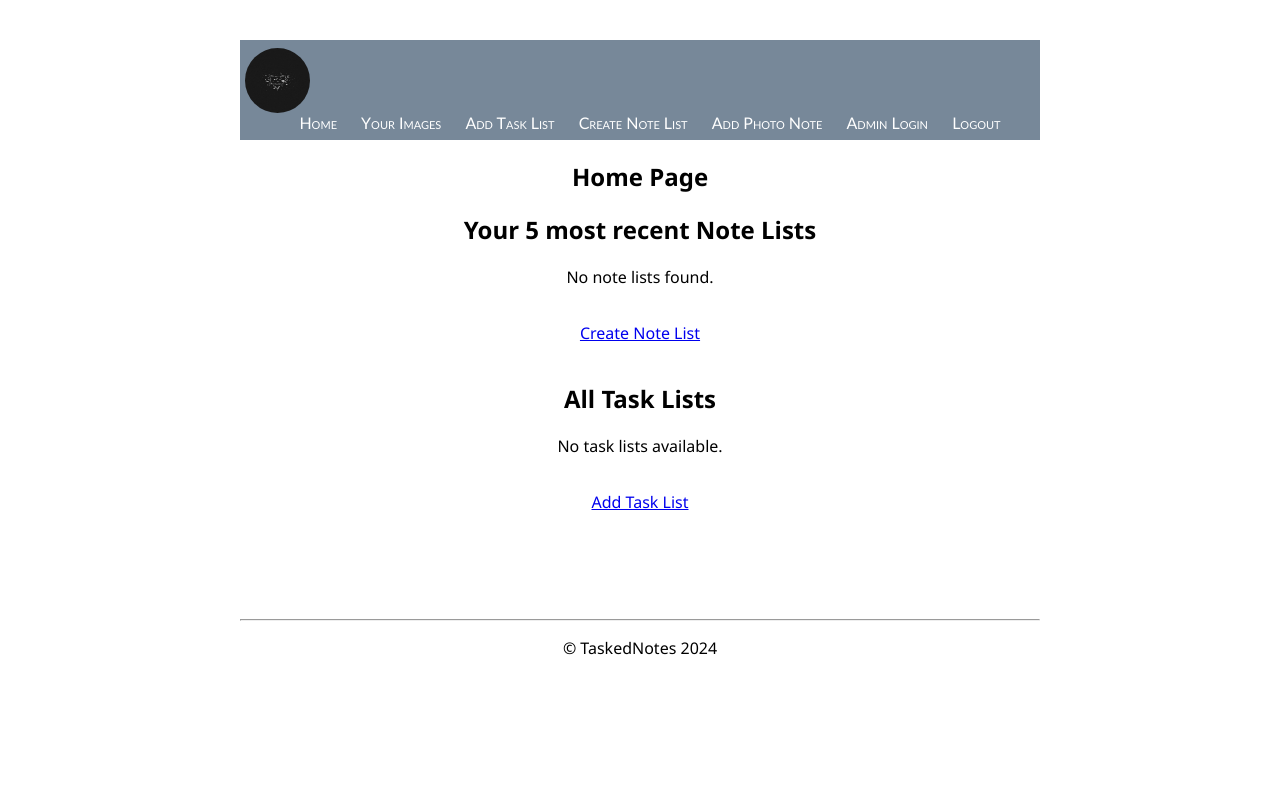
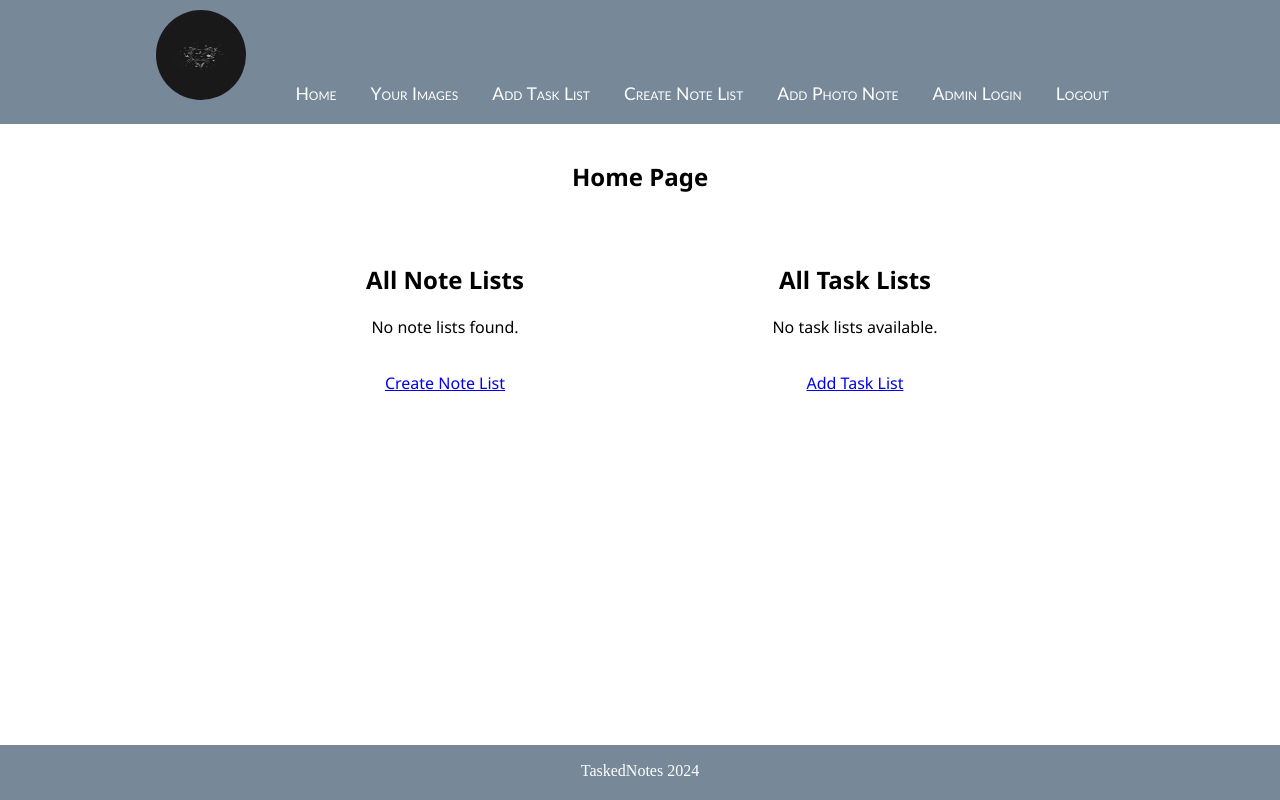
Before and after one commit to alovul/taskednotes, a Django app: page / in a window 1280 px wide. Run offline with Django 5.2, Linux system fonts and the light colour scheme; a user stored in the database is signed in; data that the repository does not hold is empty.

Commit message:
Cleaned up the UI

```diff
--- a/notes/static/notes/site.css
+++ b/notes/static/notes/site.css
@@ -11,9 +11,24 @@
     background-color: lightslategray;
     font: 1em 'Trebuchet MS', 'Lucida Sans Unicode', 'Lucida Grande', 'Lucida Sans', Arial, sans-serif;
     color: white;
-    padding: 8px 5px;
     text-align: center;
+    position: fixed; /* Fix the position */
+    top: 0; /* Stick it to the top of the screen */
+    left: 0; /* Stick it to the left */
+    width: 100%; /* Make it full width */
+    z-index: 1000; /* Ensure it's on top of other elements */
+    padding: 10px 0; /* Add padding */
 }
+
+/* Styling for navbar items */
+.navbar-item {
+    font-variant: small-caps;
+    display: inline-block; /* Display as inline-block */
+    margin: 0 15px; /* Add space between items */
+    font-size: 1.1em; /* Increase font size */
+    line-height: 40px; /* Adjust line height for vertical centering */
+}
+
 
 /* Styling for navigation bar links */
 .navbar a {
@@ -23,19 +38,14 @@
 
 /* Styling for the navbar brand */
 .navbar-brand {
-    font-size: 1.2em;
-    font-weight: 600;
+    font-size: 1.4em; /* Increase font size */
 }
 
-/* Styling for navbar items */
-.navbar-item {
-    font-variant: small-caps;
-    margin-left: 20px;
-}
 
 /* Styling for body content */
 .body-content {
-    padding: 20px;
+    padding: 30px;
+    padding-top: 120px; /* Adjust this value to match the height of your navbar */
     font-family: 'Segoe UI', Tahoma, Geneva, Verdana, sans-serif;
     text-align: center;
     margin: 0 auto;
@@ -78,20 +88,6 @@ input[type="submit"] {
 .message_list td {
     text-align: left;
     padding: 10px;
-}
-
-.note-list {
-    list-style-type: none;
-}
-
-.note-list-item li {
-    margin: 15px 0;
-}
-
-.note-list-item a,
-.note-list-item p {
-    display: inline-block;
-    margin: 15px;
 }
 
 /* Styling for delete button */
@@ -148,15 +144,66 @@ input[type="submit"] {
 
 /* Styling for the footer */
 .footer {
-    margin-top: 40px;
+    position: fixed;
+    bottom: 0;
+    left: 0;
+    width: 100%;
+    height: 55px; /* Adjust the height as needed */
+    background-color: lightslategray;
+    color: white;
+    text-align: center; /* Center text horizontally */
+    line-height: 20px; /* Vertically center text */
 }
 
+
+/* Styling for the profile picture */
 .navbar-profile-pic {
-    height: 65px;  /* Adjust as needed */
-    width: 65px;   /* Adjust as needed */
-    border-radius: 50%;  /* Makes the image circular */
-    /* Center the image vertically */
+    height: 90px;
+    width: 90px;
+    border-radius: 50%;
+    display: inline-block;
+    align-items: center;
+    margin-left: auto;
+    margin-right: 30px;
+}
+
+/* Styling for the profile picture image */
+.navbar-profile-pic img {
+    height: 100%;
+    width: 100%;
+    border-radius: 50%;
+}
+
+/* Additional styles for layout */
+.lists-wrapper {
     display: flex;
-    align-items: center;
-    /* Add more styling as needed */
+    justify-content: space-between;
+    width: 100%;
 }
+
+.list-container {
+    flex: 0 0 calc(50% - 40px);
+    margin: 0 25px;
+    padding: 30px;
+    box-sizing: border-box;
+}
+
+/* Additional styles for each list */
+.note-list, .task-list {
+    margin: 0;
+    padding: 0;
+    list-style: none;
+}
+
+/* Additional styles for list items */
+.note-list-item, .task-list-item {
+    margin-bottom: 8px;
+}
+
+.note-list-item a,
+.note-list-item p,
+.task-list-item a,
+.task-list-item p {
+    text-decoration: none;
+    color: inherit;
+}
--- a/notes/templates/notes/home.html
+++ b/notes/templates/notes/home.html
@@ -5,8 +5,14 @@ Home
 {% endblock %}
 
 {% block content %}
+
+
 <h2>Home Page</h2>
-<h2>Your 5 most recent Note Lists</h2>
+
+<div class="lists-wrapper">
+    <div class="list-container">
+        <h2>All Note Lists</h2>
+        <div class="note-list-container">
             {% if note_lists %}
                 <ul class="note-list">
                     {% for note_list in note_lists %}
@@ -22,7 +28,12 @@ Home
                 <p>No note lists found.</p>
                 <a href="{% url 'addnotelist' %}" class="add-button">Create Note List</a>
             {% endif %}
+        </div>
+    </div>
+
+    <div class="list-container">
         <h2>All Task Lists</h2>
+        <div class="task-list-container">
             {% if task_lists %}
                 <ul class="task-list">
                     {% for task_list in task_lists %}
@@ -32,10 +43,14 @@ Home
                             <a class="delete-button" href="{% url 'delete_tasklist' task_list.id %}">Delete List</a>
                         </li>
                     {% endfor %}
+                    <a class="add-button" href="{% url 'addtasklist' %}">Add Task List</a>
                 </ul>
             {% else %}
                 <p>No task lists available.</p>
+                <a class="add-button" href="{% url 'addtasklist' %}">Add Task List</a>
             {% endif %}
+        </div>
+    </div>
+</div>
 
-<a class="add-button" href="{% url 'addtasklist' %}">Add Task List</a>
 {% endblock %}
--- a/notes/templates/notes/layout.html
+++ b/notes/templates/notes/layout.html
@@ -29,16 +29,15 @@
                 <a href="{% url 'signup' %}" class="navbar-item">Signup</a>
                 <a href="{% url 'login' %}" class="navbar-item">Login</a>
                 <a href="{% url 'admin:index' %}" class="navbar-item">Admin</a>
-
             {% endif %}
         </div>
+
         {% block content %}{% endblock %}
     </div>
-<div class="body-content footer">
 
-    <hr/>
+    <div class="footer">
         <footer>
-        <p>&copy;  TaskedNotes 2024</p>
+            <p>TaskedNotes 2024</p>
         </footer>
     </div>
 </body>
```
Also changed, not shown: db.sqlite3. Lines whose indentation alone changed are shown as unchanged.
